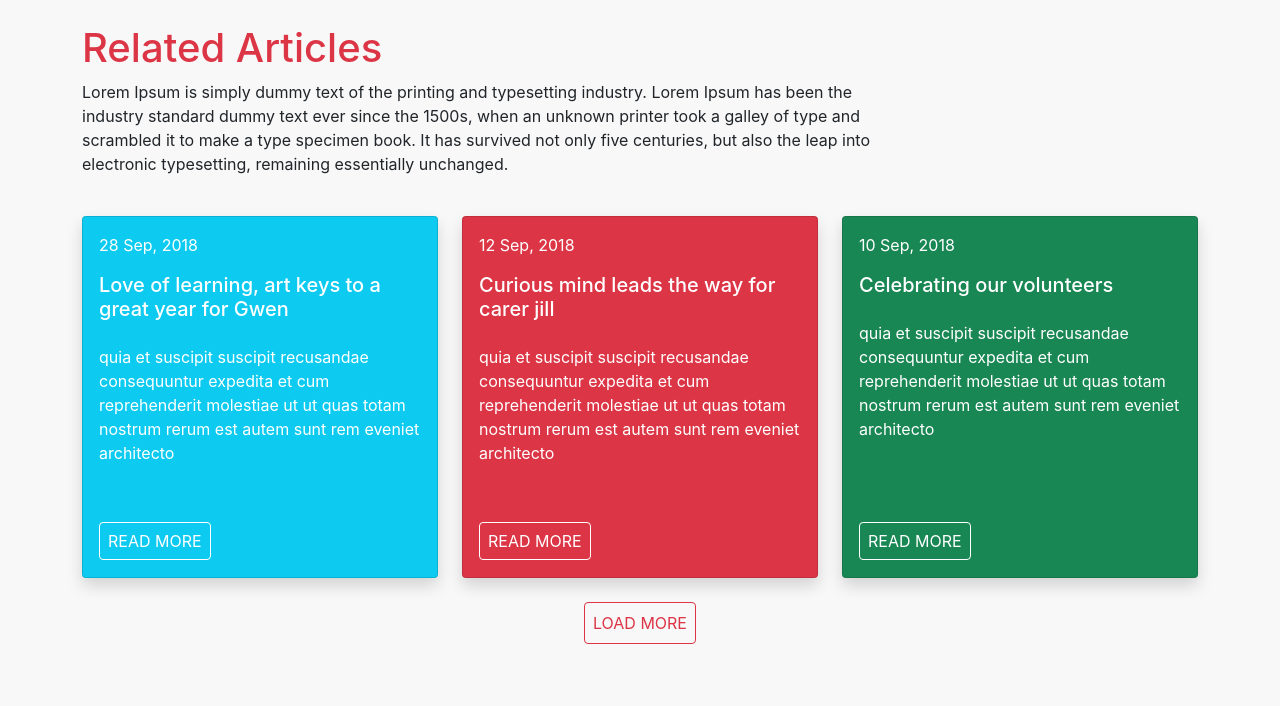
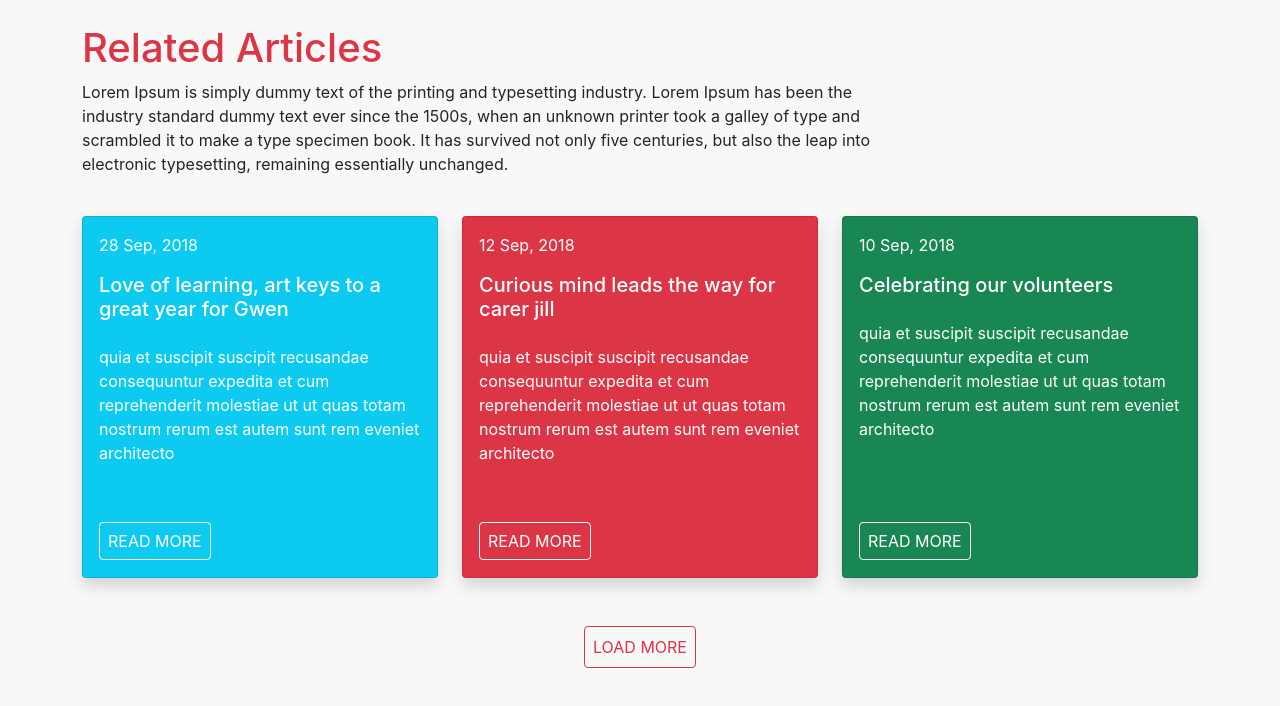
Before and after one commit to yogbharat1/react-app, a React (Create React App) app: page / in a window 1280 px wide. Shown: the top 706 px of the page. Built offline with nearby package versions, Linux system fonts and the light colour scheme.

Commit message:
Update CardSection.js

```diff
--- a/src/Components/CardSection.js
+++ b/src/Components/CardSection.js
@@ -24,12 +24,8 @@ const CardSection = () => {
 
       </Row>
      <Row>
-<Col className='text-center mb-4'>
-      <Button
-          variant='outline-danger' onClick={() => loadMore()}
-
-className='font-weight-bold text-uppercase p-2'
-        >Load More </Button>
+<Col className='text-center mb-4 mt-4'>
+      <Button variant='outline-danger' onClick={() => loadMore()} className='font-weight-bold text-uppercase p-2'>Load More</Button>
 </Col>
 </Row>
 
```
